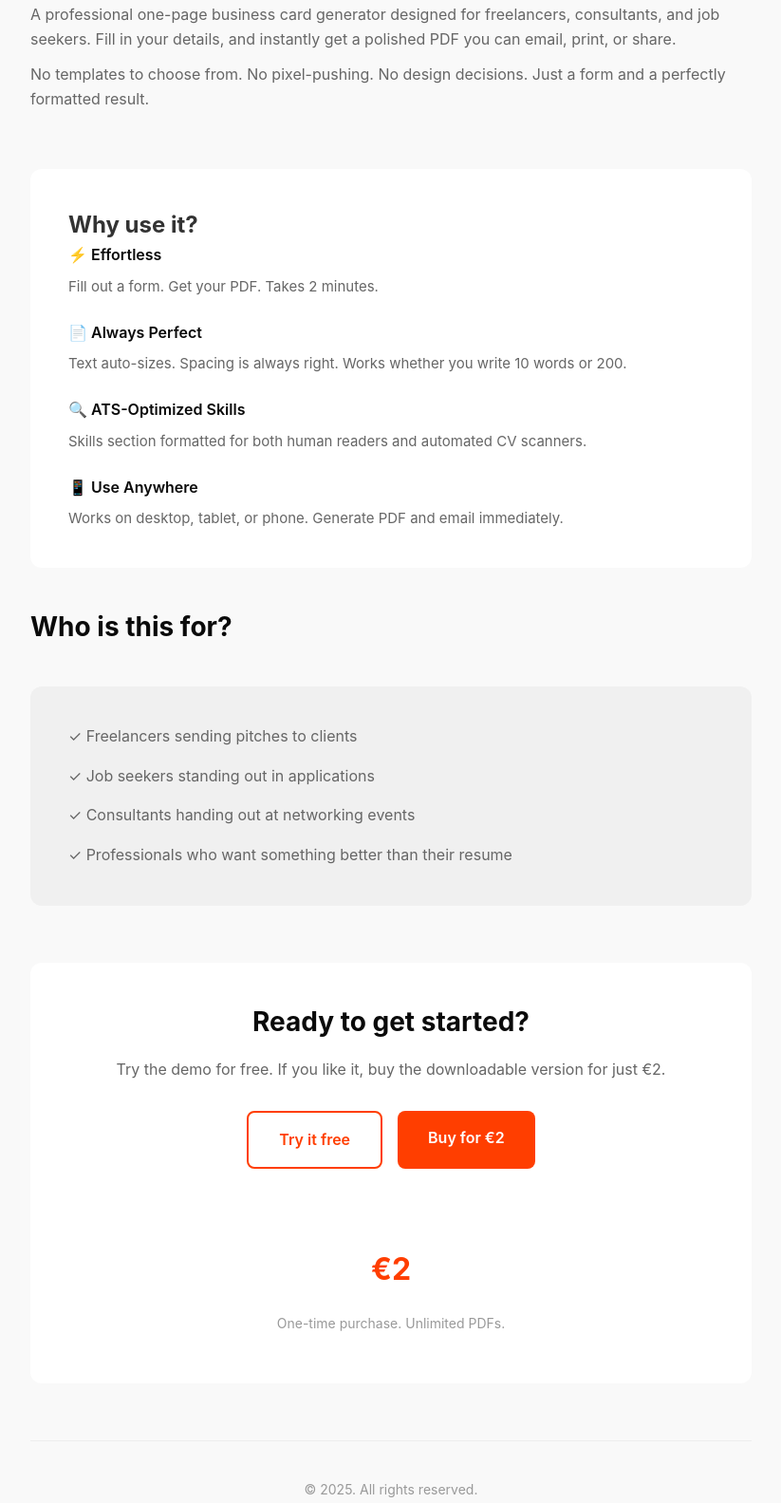
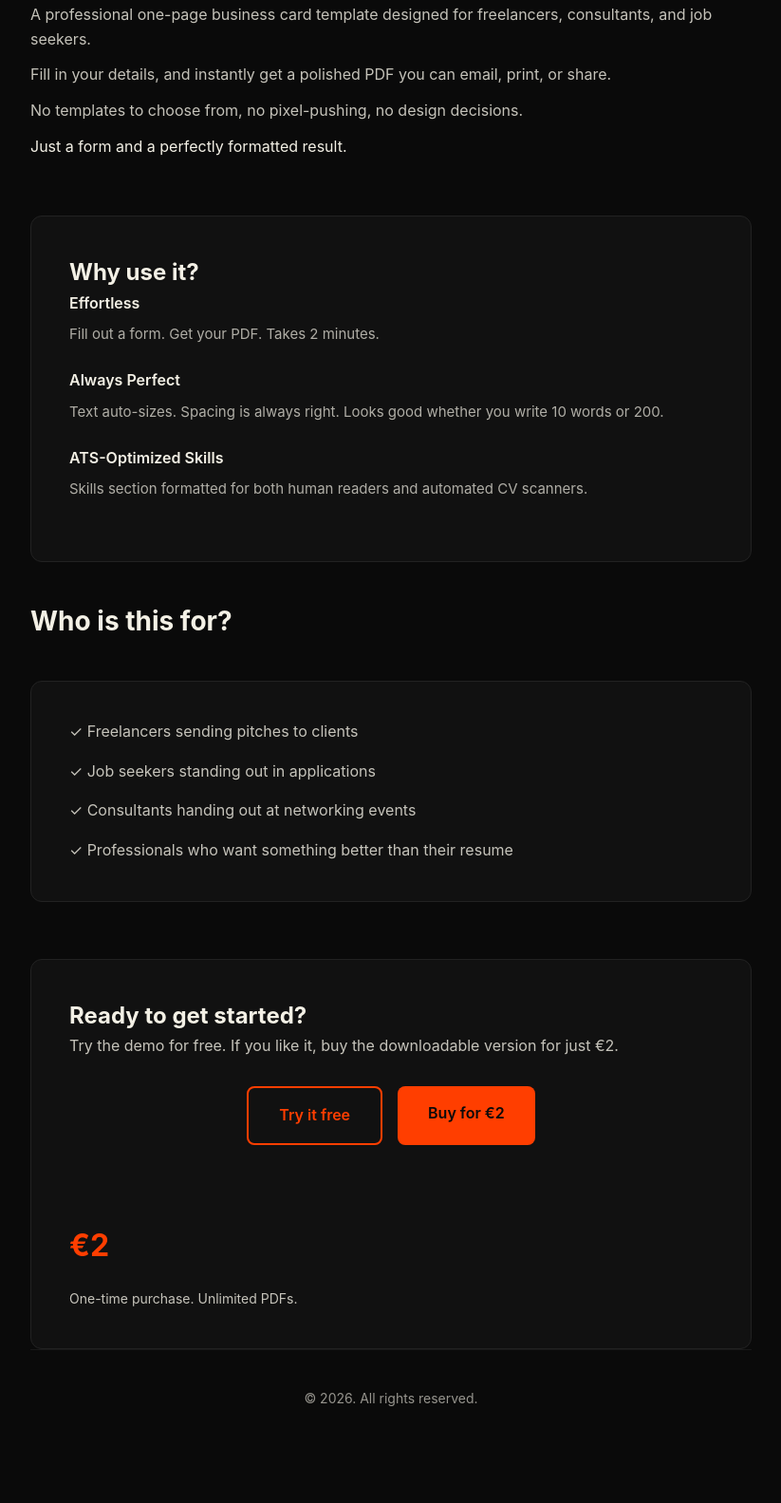
Before and after one commit to Moonsire64/business-card-generator, a plain HTML site: page index.html in a window 1280 px wide. Shown: the part 448-2031 px from the top of the page at 95% size, without its empty margins (228-1051 px from the left). After the commit the page ends 1992 px from the top, so only its background shows below. Drawn offline with Linux system fonts and the light colour scheme.

Commit message:
Update index.html

```diff
--- a/index.html
+++ b/index.html
@@ -3,8 +3,14 @@
 <head>
     <meta charset="UTF-8">
     <meta name="viewport" content="width=device-width, initial-scale=1.0">
-    <title>Professional Business Card Generator</title>
+    <title>Professional Business Card Template</title>
     <style>
+        :root {
+            --cream: #f3f0e5;
+            --ink: #0a0a0a;
+            --accent: #ff3e00;
+        }
+
         * {
             margin: 0;
             padding: 0;
@@ -14,8 +20,8 @@
         body {
             font-family: -apple-system, BlinkMacSystemFont, 'Segoe UI', Roboto, 'Helvetica Neue', Arial, sans-serif;
             line-height: 1.6;
-            color: #333;
-            background: #f9f9f9;
+            color: var(--cream);
+            background: var(--ink);
         }
 
         .container {
@@ -32,12 +38,13 @@
         h1 {
             font-size: 48px;
             margin-bottom: 20px;
-            color: #0a0a0a;
+            color: var(--cream);
         }
 
         .subtitle {
             font-size: 20px;
-            color: #666;
+            color: var(--cream);
+            opacity: 0.8;
             margin-bottom: 40px;
         }
 
@@ -62,8 +69,8 @@
         }
 
         .btn-primary {
-            background: #ff3e00;
-            color: white;
+            background: var(--accent);
+            color: var(--ink);
         }
 
         .btn-primary:hover {
@@ -72,13 +79,14 @@
         }
 
         .btn-secondary {
-            background: white;
-            color: #ff3e00;
-            border: 2px solid #ff3e00;
+            background: transparent;
+            color: var(--accent);
+            border: 2px solid var(--accent);
         }
 
         .btn-secondary:hover {
-            background: #fff5f5;
+            background: var(--accent);
+            color: var(--ink);
         }
 
         .section {
@@ -88,20 +96,22 @@
         .section h2 {
             font-size: 28px;
             margin-bottom: 16px;
-            color: #0a0a0a;
+            color: var(--cream);
         }
 
         .section p {
             font-size: 16px;
-            color: #666;
+            color: var(--cream);
+            opacity: 0.8;
             margin-bottom: 12px;
         }
 
         .features {
-            background: white;
+            background: #111;
             padding: 40px;
             border-radius: 12px;
             margin: 40px 0;
+            border: 1px solid #222;
         }
 
         .feature-item {
@@ -114,25 +124,28 @@
 
         .feature-title {
             font-weight: 600;
-            color: #0a0a0a;
+            color: var(--cream);
             margin-bottom: 8px;
         }
 
         .feature-desc {
-            color: #666;
+            color: var(--cream);
+            opacity: 0.7;
             font-size: 15px;
         }
 
         .use-cases {
-            background: #f0f0f0;
+            background: #111;
             padding: 40px;
             border-radius: 12px;
             margin: 40px 0;
+            border: 1px solid #222;
         }
 
         .use-case {
             margin-bottom: 16px;
-            color: #666;
+            color: var(--cream);
+            opacity: 0.8;
         }
 
         .use-case:last-child {
@@ -142,16 +155,33 @@
         footer {
             text-align: center;
             padding-top: 40px;
-            border-top: 1px solid #eee;
-            color: #999;
+            border-top: 1px solid #222;
+            color: var(--cream);
+            opacity: 0.6;
             font-size: 14px;
         }
 
         .price {
             font-size: 32px;
-            color: #ff3e00;
+            color: var(--accent);
             font-weight: 700;
             margin: 20px 0;
+        }
+
+        .cta-section {
+            background: #111;
+            padding: 40px;
+            border-radius: 12px;
+            border: 1px solid #222;
+        }
+
+        .cta-section h2 {
+            color: var(--cream);
+        }
+
+        .cta-section p {
+            color: var(--cream);
+            opacity: 0.8;
         }
 
         @media (max-width: 600px) {
@@ -174,7 +204,7 @@
     <div class="container">
         <header>
             <h1>Professional Business Card</h1>
-            <p class="subtitle">Fill out a form. Get a perfect PDF. No design skills needed.</p>
+            <p class="subtitle">Fill out a form, get a perfect PDF. No design skills needed.</p>
         </header>
 
         <div class="cta-buttons">
@@ -184,27 +214,27 @@
 
         <div class="section">
             <h2>What is this?</h2>
-            <p>A professional one-page business card generator designed for freelancers, consultants, and job seekers. Fill in your details, and instantly get a polished PDF you can email, print, or share.</p>
-            <p>No templates to choose from. No pixel-pushing. No design decisions. Just a form and a perfectly formatted result.</p>
+            <p>A professional one-page business card template designed for freelancers, consultants, and job seekers.<p>
+              <p>Fill in your details, and instantly get a polished PDF you can email, print, or share.</p>
+            <p>No templates to choose from, no pixel-pushing, no design decisions.</p>
+          </p>Just a form and a perfectly formatted result.</p>
         </div>
 
         <div class="features">
             <h2>Why use it?</h2>
             <div class="feature-item">
-                <div class="feature-title">⚡ Effortless</div>
+                <div class="feature-title">Effortless</div>
                 <div class="feature-desc">Fill out a form. Get your PDF. Takes 2 minutes.</div>
             </div>
             <div class="feature-item">
-                <div class="feature-title">📄 Always Perfect</div>
-                <div class="feature-desc">Text auto-sizes. Spacing is always right. Works whether you write 10 words or 200.</div>
+                <div class="feature-title">Always Perfect</div>
+                <div class="feature-desc">Text auto-sizes. Spacing is always right. Looks good whether you write 10 words or 200.</div>
             </div>
             <div class="feature-item">
-                <div class="feature-title">🔍 ATS-Optimized Skills</div>
+                <div class="feature-title">ATS-Optimized Skills</div>
                 <div class="feature-desc">Skills section formatted for both human readers and automated CV scanners.</div>
             </div>
             <div class="feature-item">
-                <div class="feature-title">📱 Use Anywhere</div>
-                <div class="feature-desc">Works on desktop, tablet, or phone. Generate PDF and email immediately.</div>
             </div>
         </div>
 
@@ -218,19 +248,19 @@
             </div>
         </div>
 
-        <div class="section" style="text-align: center; background: white; padding: 40px; border-radius: 12px;">
+        <div class="cta-section">
             <h2>Ready to get started?</h2>
-            <p style="margin-bottom: 30px; color: #666;">Try the demo for free. If you like it, buy the downloadable version for just €2.</p>
+            <p style="margin-bottom: 30px;">Try the demo for free. If you like it, buy the downloadable version for just €2.</p>
             <div class="cta-buttons">
                 <a href="portfolio-refactored.html" class="btn btn-secondary">Try it free</a>
                 <a href="https://gumroad.com/YOUR_GUMROAD_LINK" class="btn btn-primary">Buy for €2</a>
             </div>
             <div class="price">€2</div>
-            <p style="color: #999; font-size: 14px;">One-time purchase. Unlimited PDFs.</p>
+            <p style="font-size: 14px;">One-time purchase. Unlimited PDFs.</p>
         </div>
 
         <footer>
-            <p>&copy; 2025. All rights reserved.</p>
+            <p>&copy; 2026. All rights reserved.</p>
         </footer>
     </div>
 </body>
```
